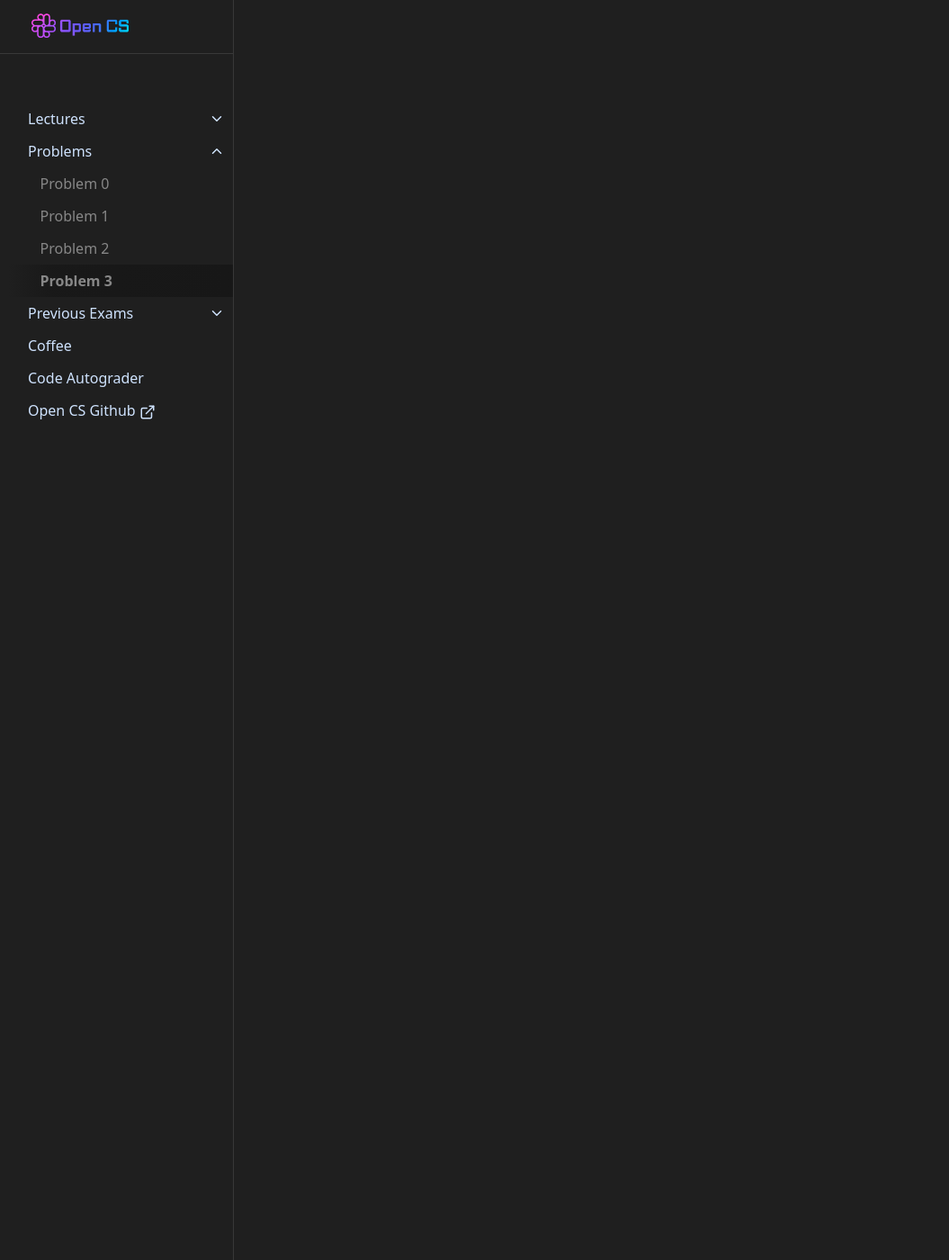
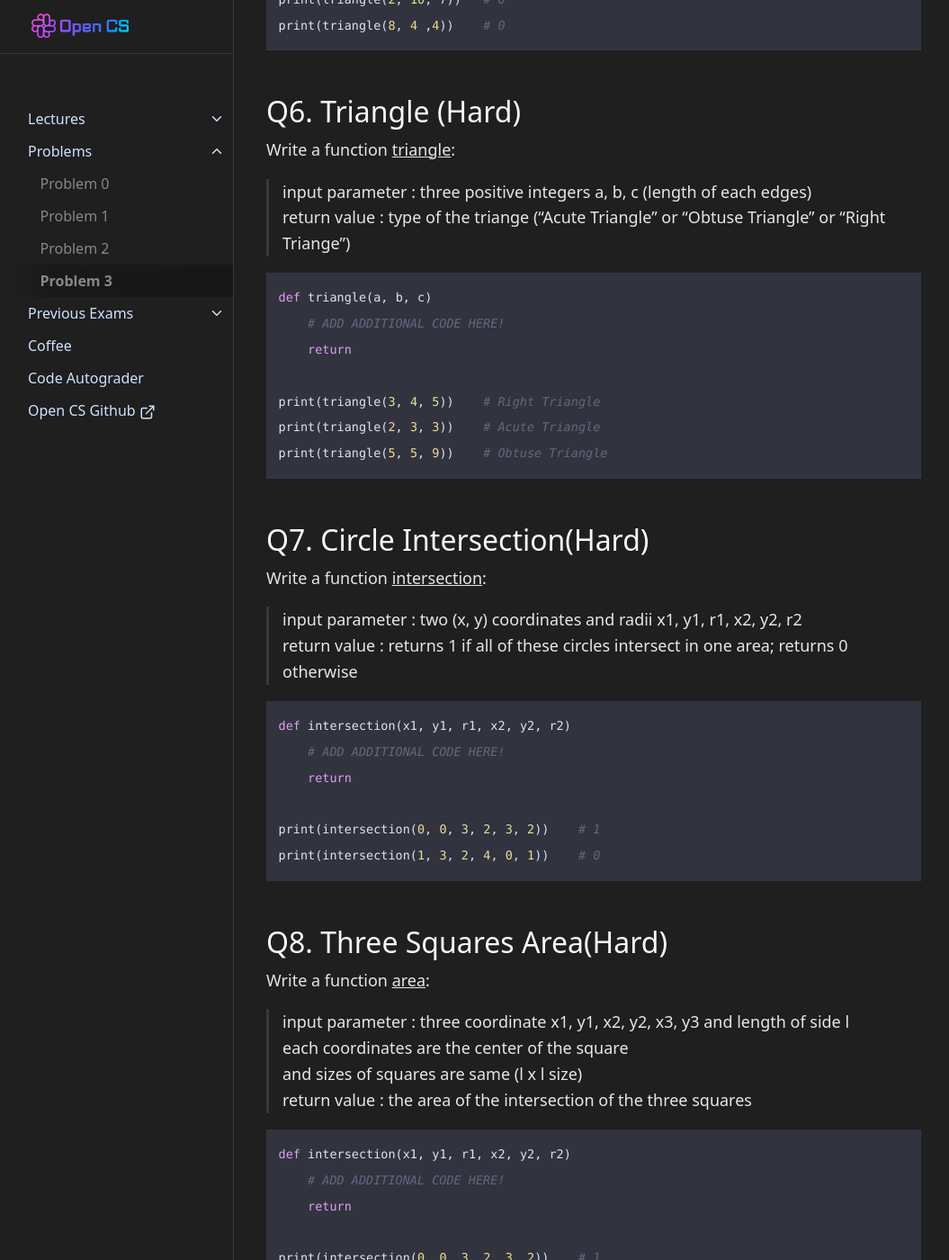
Before and after one commit to OpenCS-ksa/opencs-ksa.github.io, a Jekyll site: the page built from docs/Problems/problem3.md, in a window 1280 px wide and 1400 px high, scrolled down 2936 px. Shown: the whole window at 90% size, without its empty margins (112-1167 px from the left). Built offline with Jekyll 4.4.1, drawn with Linux system fonts in a browser that asks for light colours; some of the changed text lies outside the part shown.

Commit message:
Update problem3.md

````diff
--- a/docs/Problems/problem3.md
+++ b/docs/Problems/problem3.md
@@ -46,3 +46,117 @@ print(discriminant(1, 4, 4))    # 1
 print(discriminant(1, -6, 5))   # 2
 print(discriminant(1, 0 ,0))    # 0
 ```
+
+## Q3. Leap Year (Easy)
+Write a function <U>isLeapYear</U>
+> input parameter :  a integer year (1 <= year <= 4000)
+> return value : returns 1 if the year is leap year (윤년); returns 0 otherwise
+
+참고로 윤년은 연도가 4의 배수이면서 100의 배수가 아니거나 400의 배수인 해이다.
+
+```python
+def discriminant(a, b, c)
+    # ADD ADDITIONAL CODE HERE!
+    return
+
+print(isLeapYear(2023)) # 0
+print(isLeapYear(2024)) # 1
+print(isLeapYear(3000)) # 0
+```
+[외부 출처] : https://www.acmicpc.net/problem/2753
+
+## Q4. Advanced Minimum (Medium)
+Write a function <U>min</U>:
+> input parameter :  three integers a, b, c
+> return value : the minimum value among a, b and c
+
+```python
+def min(a, b, c)
+    # ADD ADDITIONAL CODE HERE!
+    return
+
+print(min(1, 10, 100))      # 1
+print(min(324, -21, 235))   # -21
+print(min(5, 5 ,0))         # 0
+```
+
+## Q5. IsTriangle (Medium)
+Write a function <U>isTriangle</U>:
+> input parameter :  three positive integers a, b, c (length of each edges)
+> return value : returns 1 if it can be a triangle; returns 0 otherwise
+
+```python
+def isTriangle(a, b, c)
+    # ADD ADDITIONAL CODE HERE!
+    return
+
+print(triangle(3, 4, 5))    # 1
+print(triangle(2, 10, 7))   # 0
+print(triangle(8, 4 ,4))    # 0
+```
+
+## Q6. Triangle (Hard)
+Write a function <U>triangle</U>:
+> input parameter :  three positive integers a, b, c (length of each edges)
+> return value : type of the triange ("Acute Triangle" or "Obtuse Triangle" or "Right Triange")
+
+```python
+def triangle(a, b, c)
+    # ADD ADDITIONAL CODE HERE!
+    return
+
+print(triangle(3, 4, 5))    # Right Triangle
+print(triangle(2, 3, 3))    # Acute Triangle
+print(triangle(5, 5, 9))    # Obtuse Triangle
+```
+
+## Q7. Circle Intersection(Hard)
+Write a function <U>intersection</U>:
+> input parameter : two (x, y) coordinates and radii x1, y1, r1, x2, y2, r2
+> return value : returns 1 if all of these circles intersect in one area; returns 0 otherwise
+
+```python
+def intersection(x1, y1, r1, x2, y2, r2)
+    # ADD ADDITIONAL CODE HERE!
+    return
+
+print(intersection(0, 0, 3, 2, 3, 2))    # 1
+print(intersection(1, 3, 2, 4, 0, 1))    # 0
+```
+
+## Q8. Three Squares Area(Hard)
+Write a function <U>area</U>:
+> input parameter : three coordinate x1, y1, x2, y2, x3, y3 and length of side l
+each coordinates are the center of the square
+and sizes of squares are same (l x l size)
+> return value : the area of the intersection of the three squares
+
+```python
+def intersection(x1, y1, r1, x2, y2, r2)
+    # ADD ADDITIONAL CODE HERE!
+    return
+
+print(intersection(0, 0, 3, 2, 3, 2))    # 1
+print(intersection(1, 3, 2, 4, 0, 1))    # 0
+```
+
+## Q9. Three Dices (Hard)
+1에서부터 6까지의 눈을 가진 3개의 주사위를 던져서 다음과 같은 규칙에 따라 상금을 받는 게임이 있다.
+
+같은 눈이 3개가 나오면 10,000원+(같은 눈)×1,000원의 상금을 받게 된다.
+같은 눈이 2개만 나오는 경우에는 1,000원+(같은 눈)×100원의 상금을 받게 된다.
+모두 다른 눈이 나오는 경우에는 (그 중 가장 큰 눈)×100원의 상금을 받게 된다.
+예를 들어, 3개의 눈 3, 3, 6이 주어지면 상금은 1,000+3×100으로 계산되어 1,300원을 받게 된다. 또 3개의 눈이 2, 2, 2로 주어지면 10,000+2×1,000 으로 계산되어 12,000원을 받게 된다. 3개의 눈이 6, 2, 5로 주어지면 그중 가장 큰 값이 6이므로 6×100으로 계산되어 600원을 상금으로 받게 된다.
+
+3개 주사위의 나온 눈이 주어질 때, 상금을 계산하는 함수 <U>score</U>을 작성하시오.
+
+```python
+def score(dice1, dice2, dice3)
+    # ADD ADDITIONAL CODE HERE!
+    return
+
+print(score(3, 3, 6))    # 1300
+print(score(2, 2, 2))    # 12000
+print(score(6, 2, 5))    # 600
+```
+[외부 출처] 한국정보올림피아드 지역본선 2010 중등부 1번 : https://www.acmicpc.net/problem/2480
````
